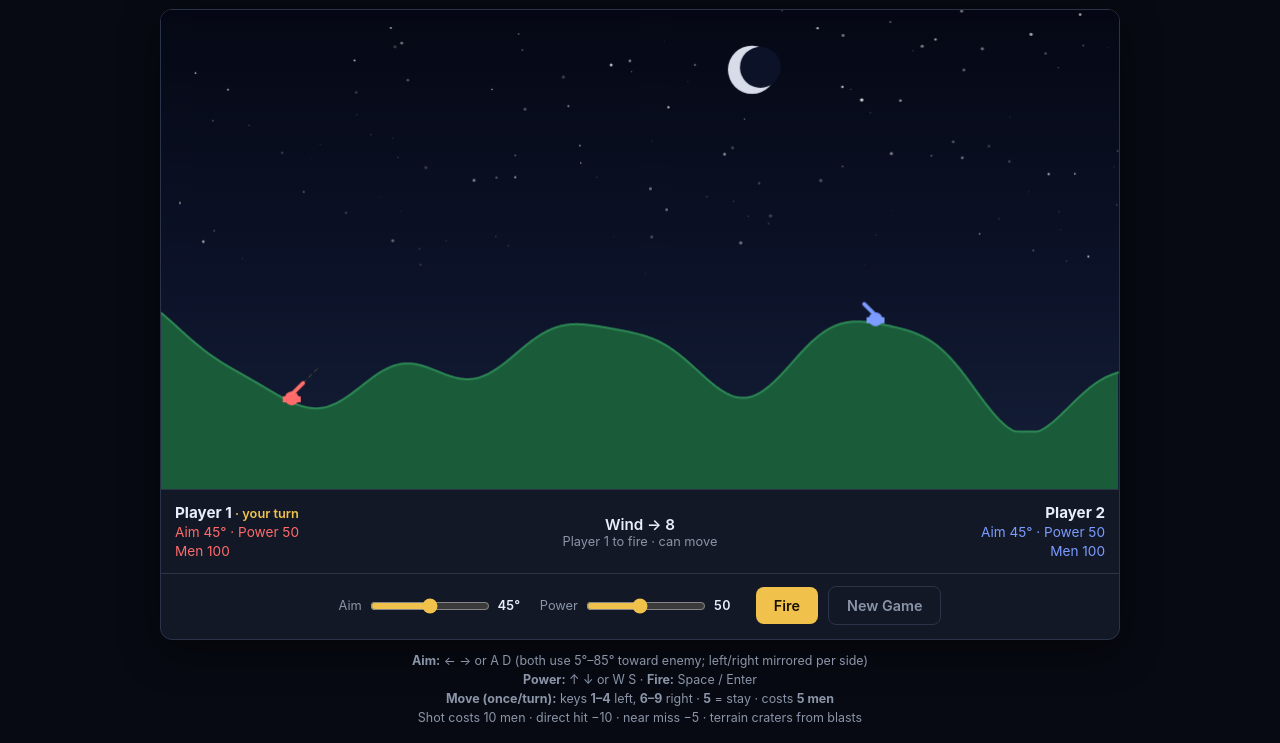
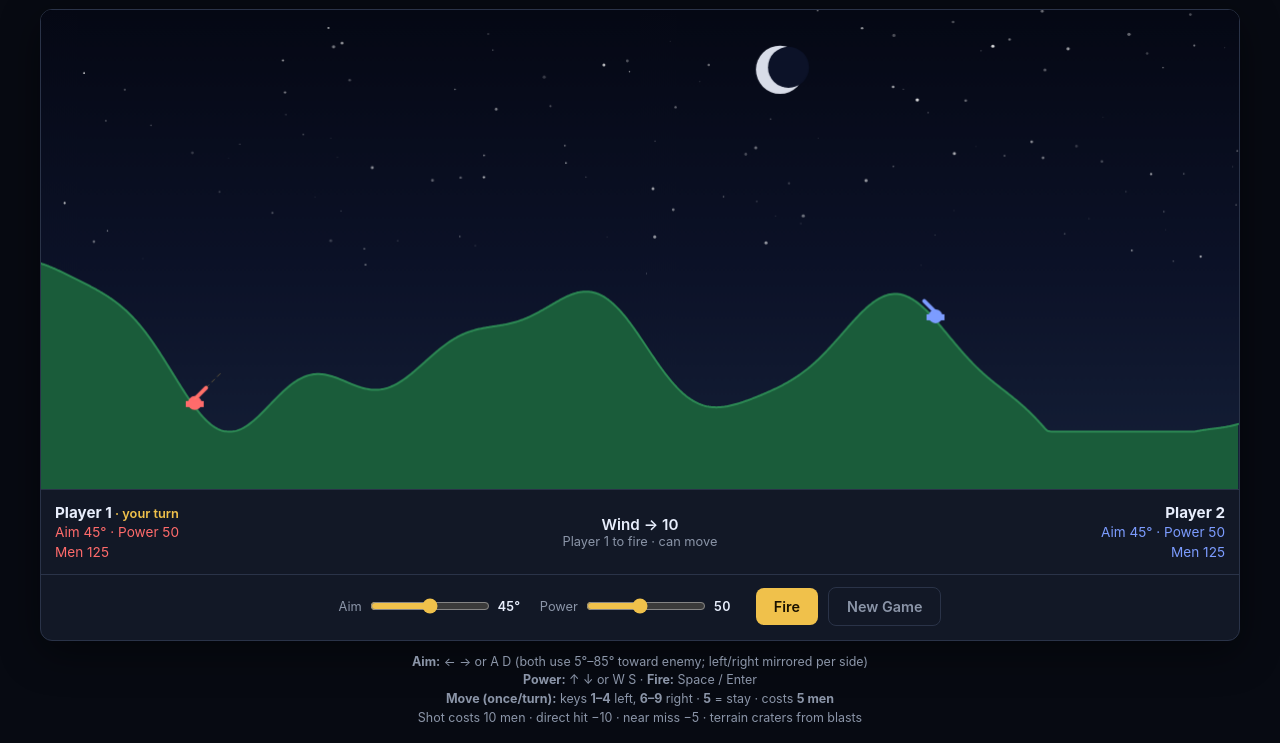
Before and after one commit to GoBigTide/vgabomb, a plain HTML site: page index.html in a window 1280 px wide. Shown: the part 66-809 px from the top of the page. Drawn offline with Linux system fonts and the light colour scheme; animation ran at ten frames a second.

Commit message:
Add files via upload

```diff
--- a/index.html
+++ b/index.html
@@ -30,7 +30,7 @@
     h1 { font-size: 1.4rem; font-weight: 700; letter-spacing: -0.02em; margin-bottom: 4px; }
     .sub { color: var(--muted); font-size: 0.85rem; margin-bottom: 12px; text-align: center; }
     .wrap {
-      width: min(960px, 100%);
+      width: min(1200px, 100%);
       background: var(--panel);
       border: 1px solid var(--border);
       border-radius: 12px;
@@ -159,7 +159,7 @@
 
   <div class="wrap">
     <div class="stage">
-      <canvas id="c" width="960" height="480"></canvas>
+      <canvas id="c" width="1200" height="480"></canvas>
       <div class="toast" id="toast"></div>
       <div class="banner" id="banner">
         <h2 id="bannerTitle">Player 1 wins!</h2>
@@ -247,17 +247,18 @@
     function generateTerrain() {
       const h = new Float32Array(W);
       const bumps = [];
-      for (let i = 0; i < 6; i++) {
-        bumps.push({ x: rand(0, W), w: rand(80, 220), a: rand(-70, 110) });
+      // More / stronger bumps → hillier maps on average
+      for (let i = 0; i < 9; i++) {
+        bumps.push({ x: rand(0, W), w: rand(70, 240), a: rand(-95, 140) });
       }
       for (let x = 0; x < W; x++) {
         let yy = H * 0.68;
-        yy += Math.sin(x * 0.008) * 28;
-        yy += Math.sin(x * 0.021 + 1.3) * 18;
-        yy += Math.sin(x * 0.045) * 8;
+        yy += Math.sin(x * 0.007) * 34;
+        yy += Math.sin(x * 0.019 + 1.3) * 24;
+        yy += Math.sin(x * 0.042) * 12;
         for (const b of bumps) {
           const d = (x - b.x) / b.w;
-          yy += b.a * Math.exp(-d * d * 2.2);
+          yy += b.a * Math.exp(-d * d * 2.0);
         }
         yy = Math.max(H * 0.38, Math.min(H * 0.88, yy));
         h[x] = yy;
@@ -294,7 +295,7 @@
           y: 0,
           aim: 45,      // degrees toward enemy (right)
           power: 50,
-          men: 100,
+          men: 125,
           color: '#ff6b6b'
         },
         {
@@ -303,7 +304,7 @@
           y: 0,
           aim: 45,      // degrees toward enemy (left) — display same as P1
           power: 50,
-          men: 100,
+          men: 125,
           color: '#7c9cff'
         }
       ];
@@ -320,7 +321,7 @@
       terrain = generateTerrain();
       stars = generateStars();
       moon = { x: rand(W * 0.2, W * 0.8), y: rand(40, 120), r: rand(18, 28) };
-      wind = Math.round(rand(-25, 25));
+      wind = Math.round(rand(-30, 30));
       if (Math.abs(wind) < 3) wind = wind < 0 ? -5 : 5;
       players = placePlayers();
       seatPlayers();
@@ -391,7 +392,7 @@
       else if (digit >= 6 && digit <= 9) steps = digit - 5; // 6=1 … 9=4
       else return;
 
-      const dx = steps * 10;
+      const dx = steps * 15;
       const newX = Math.max(20, Math.min(W - 21, p.x + dx));
       if (Math.floor(newX) === Math.floor(p.x)) {
         showToast('Blocked');
```
